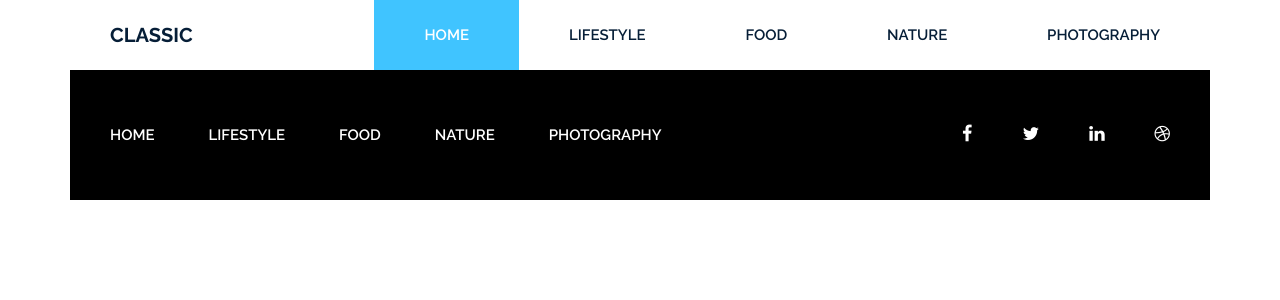
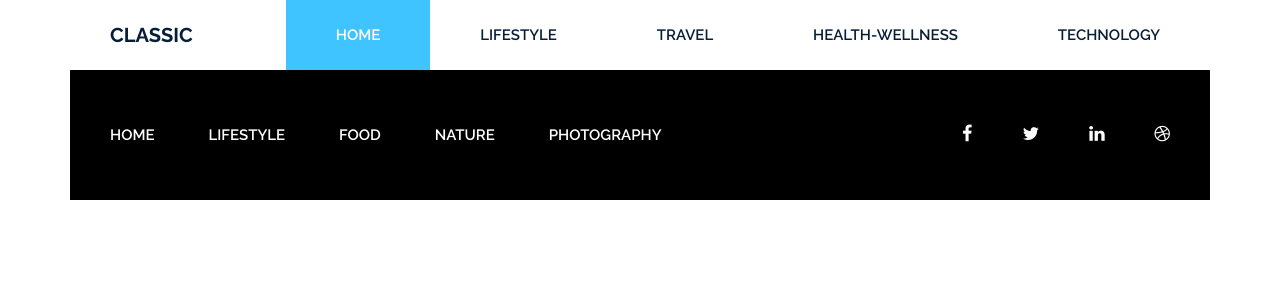
Before and after one commit to AzbukaMorze/Post_platform, a Yii app: template views/layouts/blog.php in a window 1280 px wide. Shown: the top 300 px of the page. Run offline with PHP 8.4 and a stand-in for Yii, Linux system fonts and the light colour scheme; the template is opened without the code that fills it, so the values that code supplies are empty; some libraries are stand-ins or nearby versions.

Commit message:
Изменил категори на шаблоне, добавил редирект с них на представление постов с категориями

```diff
--- a/views/layouts/blog.php
+++ b/views/layouts/blog.php
@@ -33,11 +33,11 @@ AppAsset::register($this);
                     <div class="col-md-10">
                         <div class="menu">
                             <ul>
-                                <li class="active"><a href="#">Home</a></li>
-                                <li><a href="#">lifestyle</a></li>
-                                <li><a href="#">Food</a></li>
-                                <li><a href="#">Nature</a></li>
-                                <li><a href="#">photography</a></li>
+                                <li class="active"><?= Html::a('Home', ['/']) ?></li>
+                                <li><?= Html::a('Lifestyle', ['/category/lifestyle']) ?></li>
+                                <li><?= Html::a('Travel', ['/category/travel']) ?></li>
+                                <li><?= Html::a('Health-Wellness', ['/category/health-wellness']) ?></li>
+                                <li><?= Html::a('Technology', ['/category/technology']) ?></li>
                             </ul>
                         </div>
                     </div>
```
